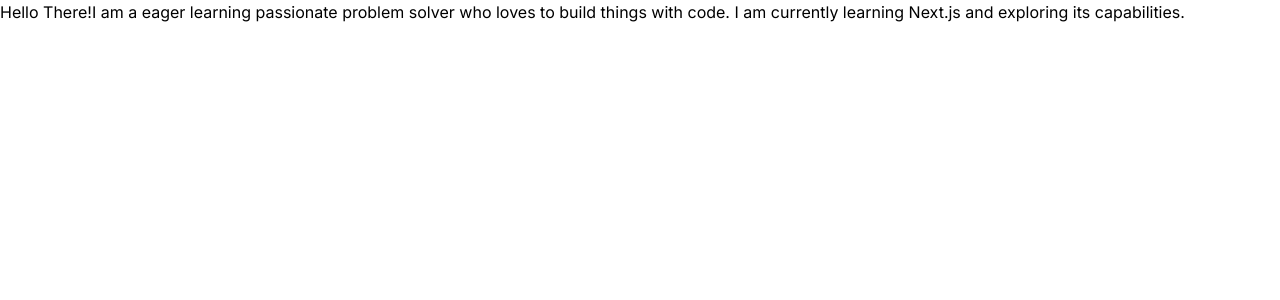
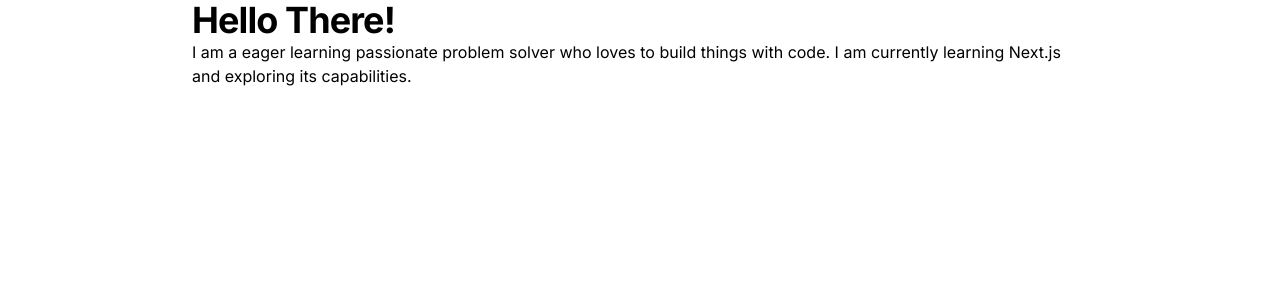
Before and after one commit to SSworup77/sworup-shrestha-portfolio, a Next.js app: page / in a window 1280 px wide. Shown: the top 300 px of the page. Built offline with nearby package versions, Linux system fonts and the light colour scheme.

Commit message:
Added header

```diff
--- a/app/components/container.tsx
+++ b/app/components/container.tsx
@@ -0,0 +1,14 @@
+import React from 'react'
+
+const Container = ({children, className}:{
+    children: React.ReactNode;
+    className?:string
+}) => {
+  return (
+    <div className={`max-w-4xl mx-auto ${className}`}>
+        {children}
+    </div>
+  )
+}
+
+export default Container
--- a/app/globals.css
+++ b/app/globals.css
@@ -1,7 +1,6 @@
 @import "tailwindcss";
-@import "tw-animate-css";
-/*
-:root {
+
+/* :root {
   --background: #ffffff;
   --foreground: #171717;
 }
--- a/app/layout.tsx
+++ b/app/layout.tsx
@@ -1,8 +1,11 @@
 import type { Metadata } from "next";
-import { Geist, Geist_Mono, Inter } from "next/font/google";
+import { Inter } from "next/font/google";
 import "./globals.css";
 
-const inter = Inter({ weight: ["400", "500", "600", "700", "800", "900"] });
+const inter = Inter({
+	weight: ["400", "500", "600", "700", "800", "900"],
+	subsets: ["latin"],
+});
 
 export const metadata: Metadata = {
 	title: "Create Next App",
--- a/app/page.tsx
+++ b/app/page.tsx
@@ -1,14 +1,17 @@
 import Image from "next/image";
+import Container from "./components/container";
 
 export default function Home() {
 	return (
 		<div className="flex min-h-screen items-start justify-start">
-      <h1>Hello There!</h1>
+			<Container>
+				<h1 className="font-bold tracking-tight text-2xl md:text-4xl">Hello There!</h1>
 				<p>
 					I am a eager learning passionate problem solver who loves to build
 					things with code. I am currently learning Next.js and exploring its
 					capabilities.
 				</p>
+			</Container>
 		</div>
 	);
 }
```
Also changed, not shown: package.json (+6 -9 lines), .prettierrc.json (deleted), 1 other file (tests, documents, lock files or other folders). Lines whose indentation alone changed are shown as unchanged.
